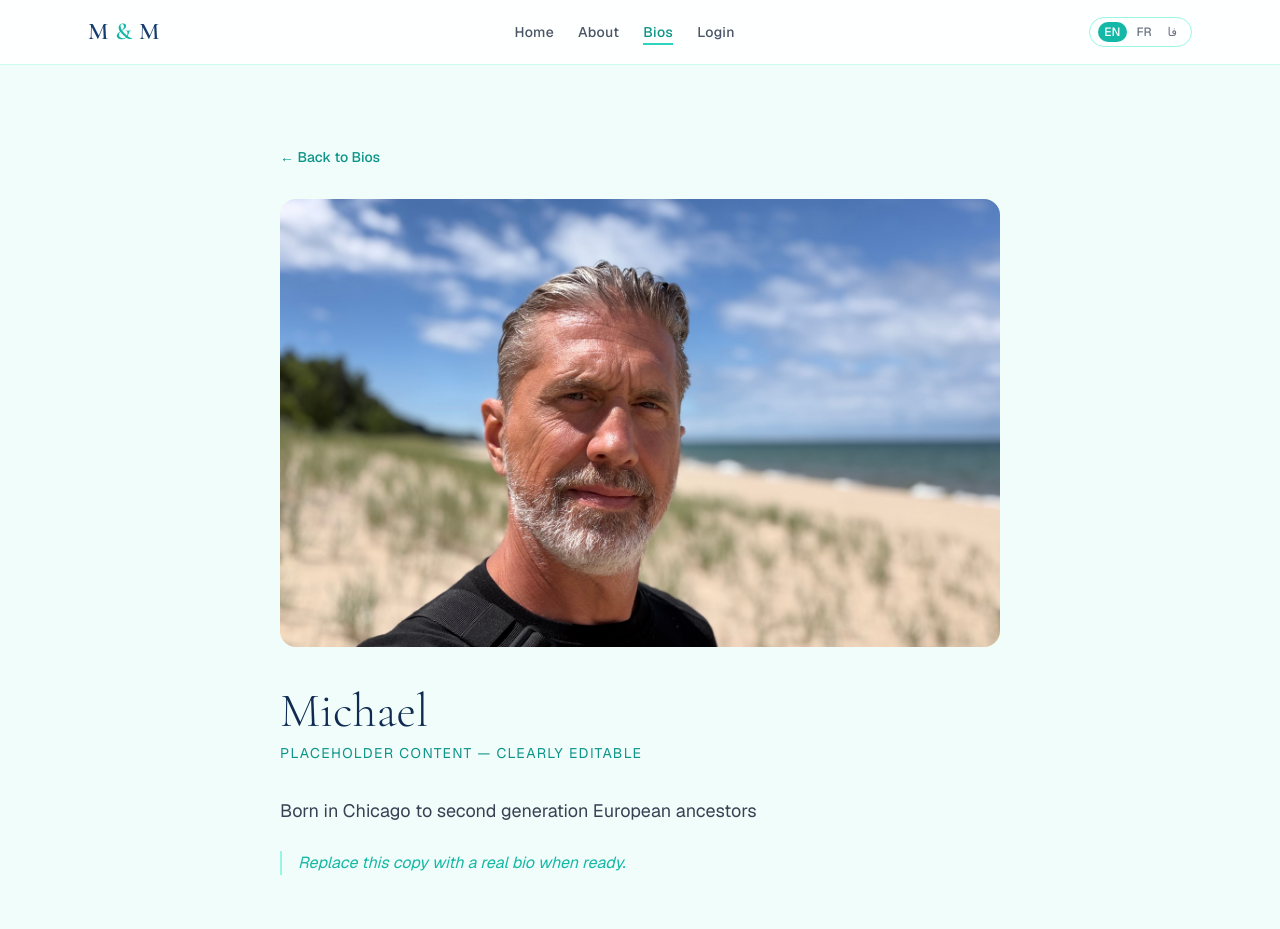
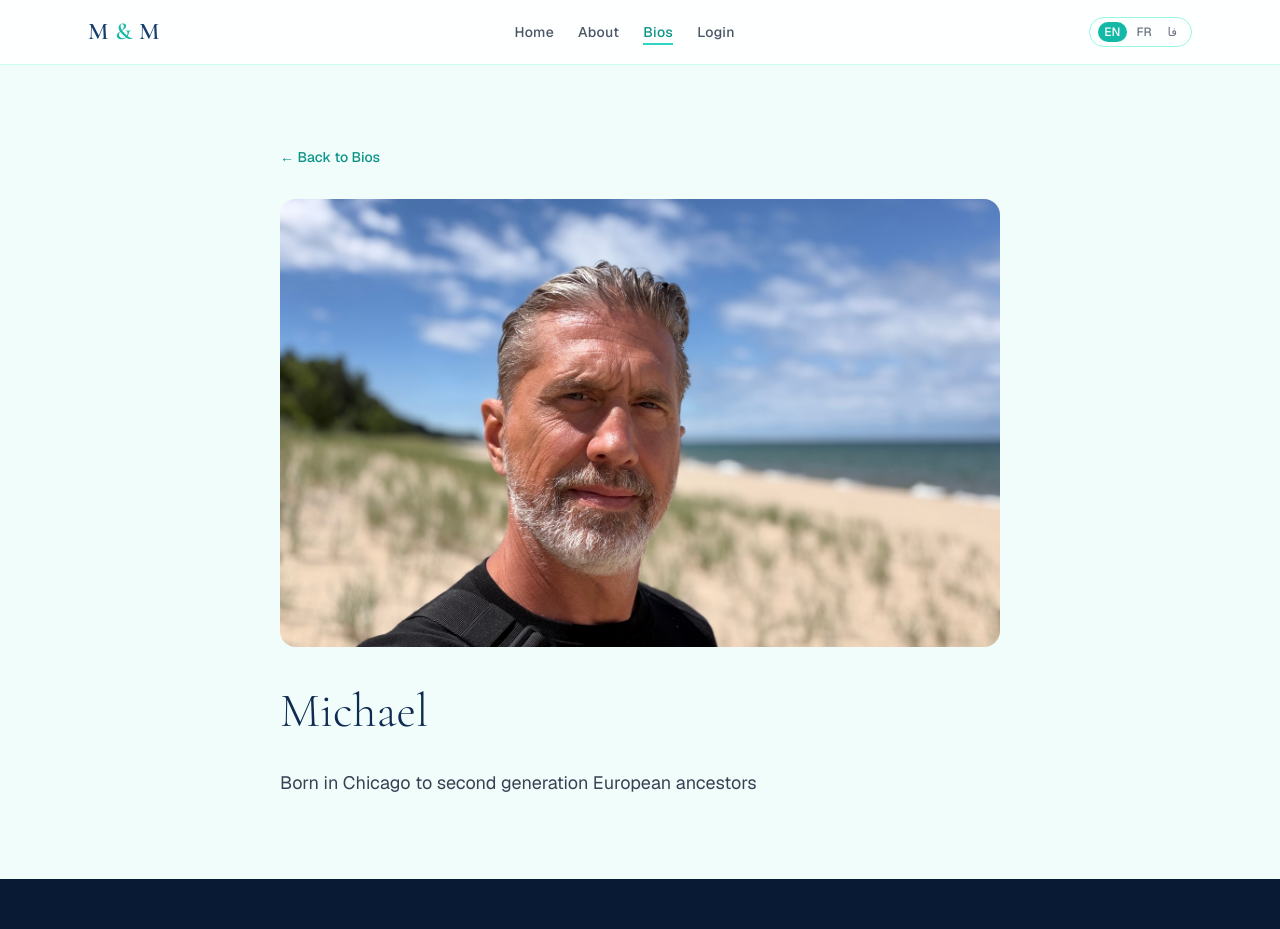
Before and after one commit to aquacode/m-m-site, a Next.js app: page /en/bios/michael in a window 1280 px wide. Shown: the top 929 px of the page. Built offline with nearby package versions, Linux system fonts and the light colour scheme.

Commit message:
Hide empty bio placeholder labels
Clear editableHint/placeholderNote and only render those lines when set.

```diff
--- a/messages/en.json
+++ b/messages/en.json
@@ -39,8 +39,8 @@
     "intro": "Short bios for each of us",
     "readBio": "Read bio",
     "backToBios": "Back to Bios",
-    "editableHint": "Placeholder content — clearly editable",
-    "placeholderNote": "Replace this copy with a real bio when ready.",
+    "editableHint": "",
+    "placeholderNote": "",
     "maryam": {
       "name": "Maryam",
       "blurb": "Persian, lover of nature, rocks and the sea",
--- a/messages/fa.json
+++ b/messages/fa.json
@@ -39,8 +39,8 @@
     "intro": "کمی دربارهٔ ما دو نفر. این صفحات موقتی هستند — آزادانه ویرایش کنید.",
     "readBio": "خواندن بیو",
     "backToBios": "بازگشت به بیوگرافی‌ها",
-    "editableHint": "محتوای موقتی — به‌وضوح قابل ویرایش",
-    "placeholderNote": "این متن را با بیوگرافی واقعی جایگزین کنید.",
+    "editableHint": "",
+    "placeholderNote": "",
     "maryam": {
       "name": "مریم",
       "blurb": "مسافر، قصه‌گو، و دلباختهٔ دریا.",
--- a/messages/fr.json
+++ b/messages/fr.json
@@ -39,8 +39,8 @@
     "intro": "Un peu sur nous deux. Ces pages sont des espaces réservés — modifiez-les librement.",
     "readBio": "Lire la bio",
     "backToBios": "Retour aux bios",
-    "editableHint": "Contenu provisoire — clairement modifiable",
-    "placeholderNote": "Remplacez ce texte par une vraie bio quand vous êtes prêts.",
+    "editableHint": "",
+    "placeholderNote": "",
     "maryam": {
       "name": "Maryam",
       "blurb": "Voyageuse, conteuse, et amoureuse de la mer.",
--- a/src/app/[locale]/bios/maryam/page.tsx
+++ b/src/app/[locale]/bios/maryam/page.tsx
@@ -17,6 +17,8 @@ export default async function MaryamBioPage({ params }: Props) {
   const { locale } = await params;
   setRequestLocale(locale);
   const t = await getTranslations({ locale, namespace: "bios" });
+  const editableHint = t("editableHint");
+  const placeholderNote = t("placeholderNote");
 
   return (
     <div className="max-w-3xl mx-auto px-4 sm:px-6 py-20">
@@ -41,15 +43,21 @@ export default async function MaryamBioPage({ params }: Props) {
       <h1 className="font-heading text-5xl font-light text-lapis-800 mb-2">
         {t("maryam.name")}
       </h1>
-      <p className="text-sea-600 text-sm uppercase tracking-widest mb-8">
-        {t("editableHint")}
-      </p>
+      {editableHint ? (
+        <p className="text-sea-600 text-sm uppercase tracking-widest mb-8">
+          {editableHint}
+        </p>
+      ) : (
+        <div className="mb-8" />
+      )}
 
       <div className="prose prose-lg max-w-none text-gray-700 space-y-4">
         <p className="whitespace-pre-line">{t("maryam.body")}</p>
-        <p className="text-sea-500 italic text-base border-l-2 border-sea-200 pl-4">
-          {t("placeholderNote")}
-        </p>
+        {placeholderNote ? (
+          <p className="text-sea-500 italic text-base border-l-2 border-sea-200 pl-4">
+            {placeholderNote}
+          </p>
+        ) : null}
       </div>
     </div>
   );
--- a/src/app/[locale]/bios/michael/page.tsx
+++ b/src/app/[locale]/bios/michael/page.tsx
@@ -17,6 +17,8 @@ export default async function MichaelBioPage({ params }: Props) {
   const { locale } = await params;
   setRequestLocale(locale);
   const t = await getTranslations({ locale, namespace: "bios" });
+  const editableHint = t("editableHint");
+  const placeholderNote = t("placeholderNote");
 
   return (
     <div className="max-w-3xl mx-auto px-4 sm:px-6 py-20">
@@ -41,15 +43,21 @@ export default async function MichaelBioPage({ params }: Props) {
       <h1 className="font-heading text-5xl font-light text-lapis-800 mb-2">
         {t("michael.name")}
       </h1>
-      <p className="text-sea-600 text-sm uppercase tracking-widest mb-8">
-        {t("editableHint")}
-      </p>
+      {editableHint ? (
+        <p className="text-sea-600 text-sm uppercase tracking-widest mb-8">
+          {editableHint}
+        </p>
+      ) : (
+        <div className="mb-8" />
+      )}
 
       <div className="prose prose-lg max-w-none text-gray-700 space-y-4">
         <p className="whitespace-pre-line">{t("michael.body")}</p>
-        <p className="text-sea-500 italic text-base border-l-2 border-sea-200 pl-4">
-          {t("placeholderNote")}
-        </p>
+        {placeholderNote ? (
+          <p className="text-sea-500 italic text-base border-l-2 border-sea-200 pl-4">
+            {placeholderNote}
+          </p>
+        ) : null}
       </div>
     </div>
   );
```
